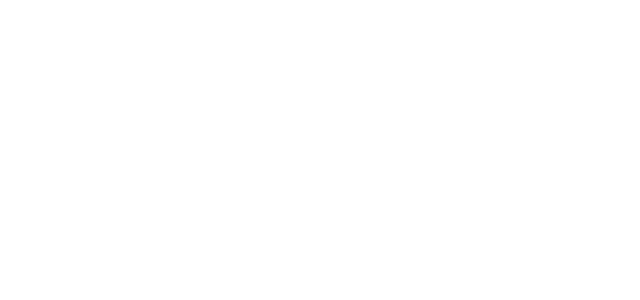
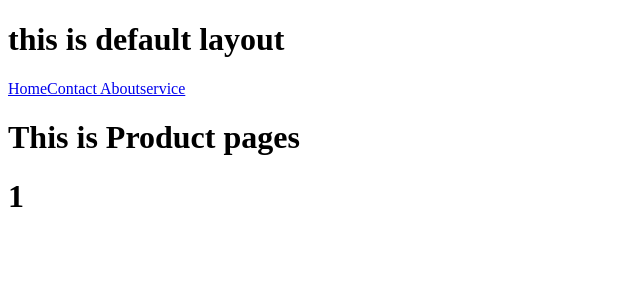
Before and after one commit to amithasanamithasan/Nuxt-js-basic, a Nuxt app: page /product/1 in a window 1280 px wide. Before the commit this address had no page. Shown: the top 300 px of the page, without its empty margins (0-640 px from the left). Built offline with nearby package versions, Linux system fonts and the light colour scheme.

Commit message:
default layout setup

```diff
--- a/app.vue
+++ /dev/null
@@ -1,5 +0,0 @@
-<template>
-  <div>
-<NuxtPage></NuxtPage>
-  </div>
-</template>
--- /dev/null
+++ b/layouts/default.vue
@@ -0,0 +1,16 @@
+<script lang="ts" setup>
+
+</script>
+
+<template>
+    <h1>this is  default layout </h1>
+    <RouterLink to="/">Home</RouterLink>
+  <RouterLink to="/contact">Contact </RouterLink>
+  <RouterLink to="/about">About</RouterLink>
+  <RouterLink to="/service">service</RouterLink>
+    <slot></slot>
+</template>
+
+<style lang="postcss" scoped>
+
+</style>
--- a/pages/index.vue
+++ b/pages/index.vue
@@ -4,7 +4,8 @@
 
 <template>
     <div>
-        <h1>This Home pages</h1>
+
+
     </div>
 </template>
 
--- /dev/null
+++ b/pages/product/[id].vue
@@ -0,0 +1,14 @@
+<style lang="postcss" scoped>
+</style>
+
+
+<template>
+    <h1>This is Product pages</h1>
+    <div>
+    <h1>{{ route}}</h1>
+    </div>
+</template>
+
+<script lang="ts" setup>
+    const route= useRoute().params.id
+</script>
```
